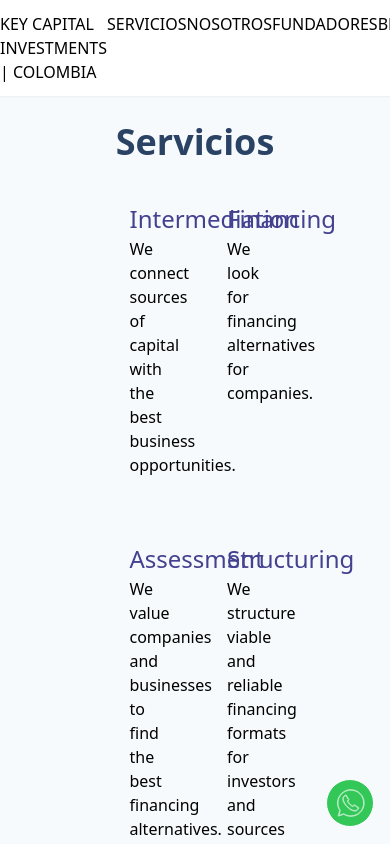
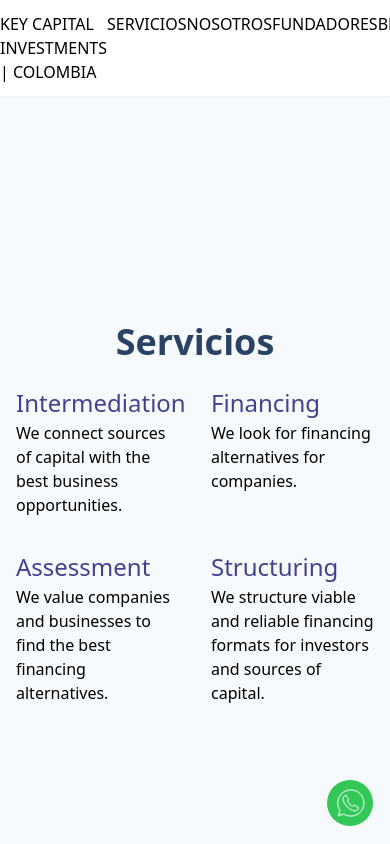
Before and after one commit to EstebanDalelR/keycapital, a Next.js app: page / in a window 390 px wide. Shown: the top 844 px of the page. Built offline with nearby package versions, Linux system fonts and the light colour scheme.

Commit message:
Improve mobile

```diff
--- a/components/Services.jsx
+++ b/components/Services.jsx
@@ -13,11 +13,11 @@ const Services = () =>
     <Container>
       <div className="flex flex-wrap w-full justify-around items-center h-full flex-col md:flex-row">
         <h2 className="w-1/2 text-4xl text-blue-900 font-bold text-center">Servicios</h2>
-        <div className="flex flex-wrap w-1/2 justify-around">
+        <div className="flex flex-wrap w-full md:w-1/2 justify-around">
           {services.map((service, index) =>
-            <article key={index} className="w-1/2 p-8">
+            <article key={index} className="w-1/2 p-4 md:p-8">
               <h5 className="text-indigo-800 text-2xl">{service.title}</h5>
-              <p className="text-justify">{service.text}</p>
+              <p className="text-left md:text-justify">{service.text}</p>
             </article>)}
         </div>
       </div>
```
